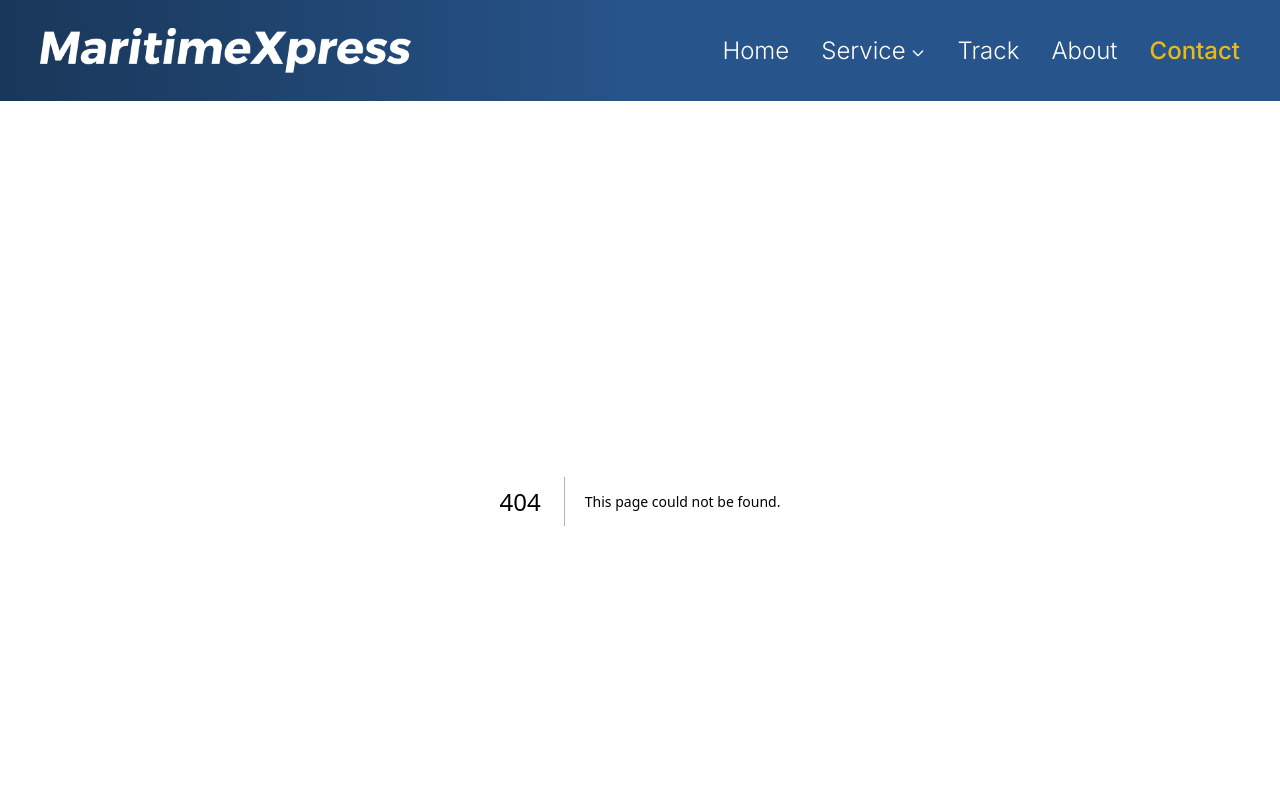
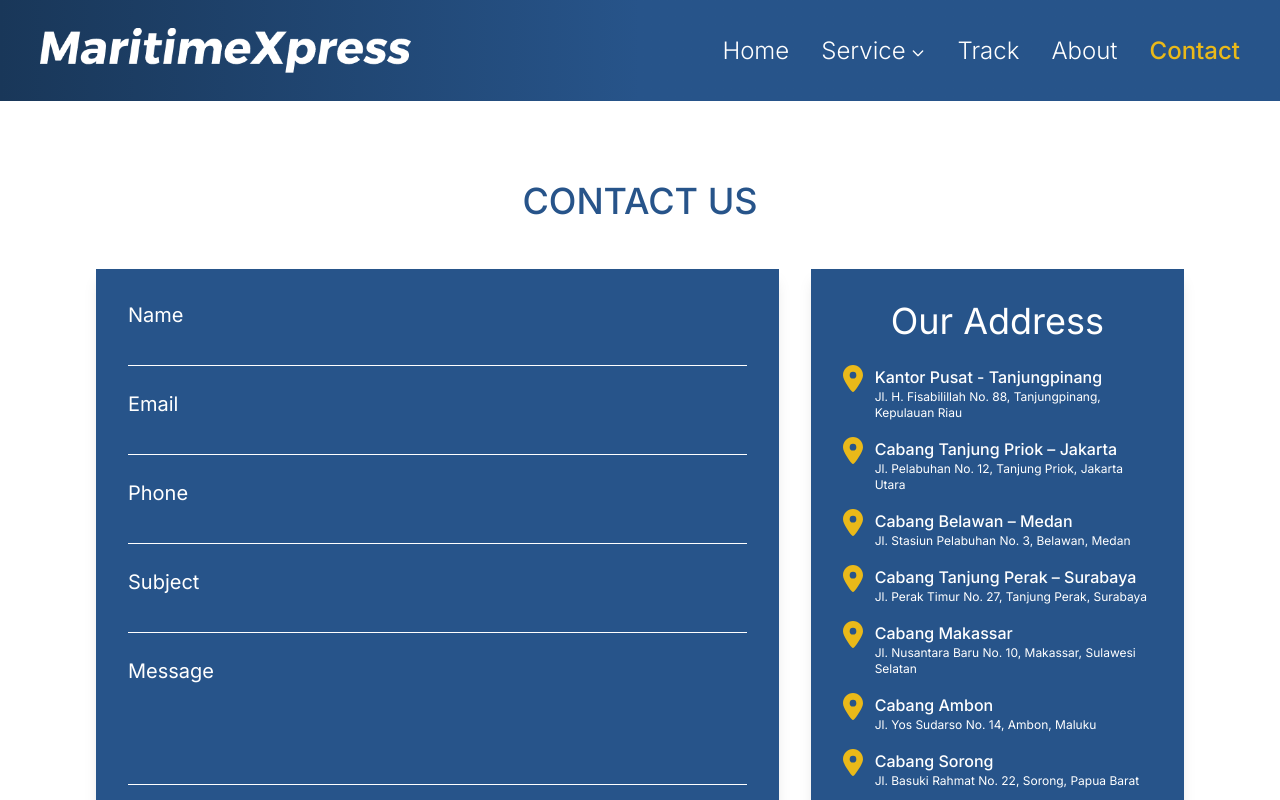
Before and after one commit to diimass26/MaritimeXpress, a Next.js app: page /contact in a window 1280 px wide. Before the commit this address had no page. Shown: the top 800 px of the page. Built offline with nearby package versions, Linux system fonts and the light colour scheme.

Commit message:
add contact pages

```diff
--- /dev/null
+++ b/src/app/contact/page.tsx
@@ -0,0 +1,94 @@
+import Image from "next/image";
+
+export default function ContactPage() {
+  return (
+    <section className="w-full bg-white px-12 md:px-24 py-20 flex flex-col items-center">
+      {/* Judul */}
+      <h2 className="text-4xl font-medium text-[#27548A] text-center mb-12">CONTACT US</h2>
+
+      {/* Konten Utama */}
+      <div className="w-full max-w-7xl flex flex-col md:flex-row gap-8">
+        {/* Form */}
+        <div className="bg-[#27548A] text-white p-8 flex-[4] flex flex-col gap-6 shadow-lg">
+          <div>
+            <label className="block text-xl mb-1">Name</label>
+            <input type="text" className="w-full bg-transparent border-b border-white outline-none py-1" />
+          </div>
+          <div>
+            <label className="block text-xl mb-1">Email</label>
+            <input type="email" className="w-full bg-transparent border-b border-white outline-none py-1" />
+          </div>
+          <div>
+            <label className="block text-xl mb-1">Phone</label>
+            <input type="tel" className="w-full bg-transparent border-b border-white outline-none py-1" />
+          </div>
+          <div>
+            <label className="block text-xl mb-1">Subject</label>
+            <input type="text" className="w-full bg-transparent border-b border-white outline-none py-1" />
+          </div>
+          <div>
+            <label className="block text-xl mb-1">Message</label>
+            <textarea className="w-full bg-transparent border-b border-white outline-none py-1 resize-none h-24" />
+          </div>
+          <button className="w-48 mt-4 bg-yellow-500 text-black font-medium py-2 hover:brightness-90 transition-all">
+            SEND MESSAGE
+          </button>
+        </div>
+
+        {/* Alamat Kantor */}
+        <div className="bg-[#27548A] text-white p-8 flex-[2] shadow-lg">
+          <h3 className="text-4xl font-normal text-center mb-6">Our Address</h3>
+          <div className="flex flex-col gap-4">
+            {[
+              {
+                title: "Kantor Pusat - Tanjungpinang",
+                address: "Jl. H. Fisabilillah No. 88, Tanjungpinang, Kepulauan Riau",
+              },
+              {
+                title: "Cabang Tanjung Priok – Jakarta",
+                address: "Jl. Pelabuhan No. 12, Tanjung Priok, Jakarta Utara",
+              },
+              {
+                title: "Cabang Belawan – Medan",
+                address: "Jl. Stasiun Pelabuhan No. 3, Belawan, Medan",
+              },
+              {
+                title: "Cabang Tanjung Perak – Surabaya",
+                address: "Jl. Perak Timur No. 27, Tanjung Perak, Surabaya",
+              },
+              {
+                title: "Cabang Makassar",
+                address: "Jl. Nusantara Baru No. 10, Makassar, Sulawesi Selatan",
+              },
+              {
+                title: "Cabang Ambon",
+                address: "Jl. Yos Sudarso No. 14, Ambon, Maluku",
+              },
+              {
+                title: "Cabang Sorong",
+                address: "Jl. Basuki Rahmat No. 22, Sorong, Papua Barat",
+              },
+              {
+                title: "Cabang Jayapura",
+                address: "Jl. Raya Hamadi No. 19, Jayapura, Papua",
+              },
+            ].map((loc, i) => (
+              <div key={i} className="flex items-start gap-3">
+                <Image
+                  src="/location-dot-solid.svg"
+                  alt="Location"
+                  width={20}
+                  height={20}
+                />
+                <div>
+                  <p className="text-base font-medium">{loc.title}</p>
+                  <p className="text-xs font-normal">{loc.address}</p>
+                </div>
+              </div>
+            ))}
+          </div>
+        </div>
+      </div>
+    </section>
+  );
+}
```
Also changed, not shown: public/location-dot-solid.svg (added).
